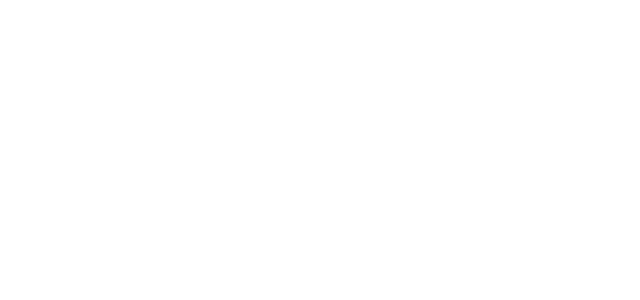
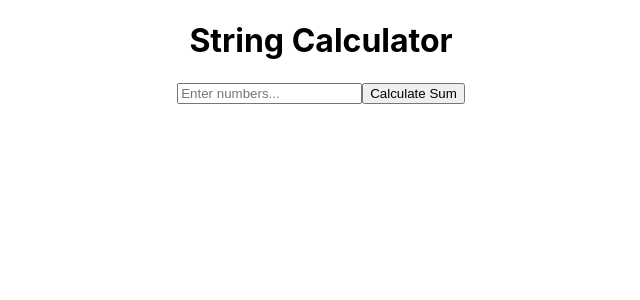
Before and after one commit to 1kvsn/special-goggles, a React (Create React App) app: page / in a window 1280 px wide. Shown: the top 300 px of the page, without its empty margins (319-959 px from the left). Built offline with nearby package versions, Linux system fonts and the light colour scheme.

Commit message:
add StringCalculator component to show input and calculated result

```diff
--- a/src/App.css
+++ b/src/App.css
@@ -17,3 +17,7 @@
   font-size: calc(10px + 2vmin);
   color: white;
 }
+
+.danger {
+  color: red
+}
--- a/src/App.js
+++ b/src/App.js
@@ -1,7 +1,12 @@
 import "./App.css";
+import StringCalculator from "./StringCalculator";
 
 function App() {
-  return <div className="App"></div>;
+  return (
+    <div className="App">
+      <StringCalculator />
+    </div>
+  );
 }
 
 export default App;
--- /dev/null
+++ b/src/StringCalculator.js
@@ -0,0 +1,62 @@
+import React, { useState, useEffect } from "react";
+import { add } from "./add";
+
+/**
+ * 1. Please note that I have intentionally used React for assignment.
+ * 2. If UI & deployment requirement was not present in the assignment, I would have preferred vanilla JS.
+ * 3. Since Netlify allows easiest deployment process for React project, I selected React here. I did not want to spend too much time on the assignment and deployment.
+ * 4. React is an overkill for these kinds of tasks in my opinion.
+ *
+ *
+ */
+
+function StringCalculator() {
+  const [inputVal, setInputVal] = useState("");
+  const [result, setResult] = useState("");
+
+  useEffect(() => {
+    if (!inputVal) {
+      setResult("");
+    }
+  }, [inputVal]);
+
+  const handleCalculate = () => {
+    try {
+      console.log(typeof inputVal);
+      const sum = add(inputVal);
+      setResult(`Result: ${sum}`);
+    } catch (error) {
+      setResult(`Error: ${error.message}`);
+    }
+  };
+
+  function handleKeyUp(e) {
+    if (e.key === "Enter") {
+      handleCalculate();
+    }
+  }
+
+  function getClassNameForResult() {
+    if (result.startsWith("Error")) {
+      return "danger";
+    }
+    return "";
+  }
+
+  return (
+    <div>
+      <h1>String Calculator</h1>
+      <input
+        type="text"
+        placeholder="Enter numbers..."
+        value={inputVal}
+        onChange={(e) => setInputVal(e.target.value)}
+        onKeyUp={handleKeyUp}
+      />
+      <button onClick={handleCalculate}>Calculate Sum</button>
+      <h4 className={getClassNameForResult()}>{result}</h4>
+    </div>
+  );
+}
+
+export default StringCalculator;
--- a/src/add.js
+++ b/src/add.js
@@ -1,6 +1,5 @@
 export function add(numbers) {
   if (numbers === "") return 0;
-
 
   let delimiter = ",";
   let numbersPart = numbers;
```
Also changed, not shown: 1 other file (tests, documents, lock files or other folders).
